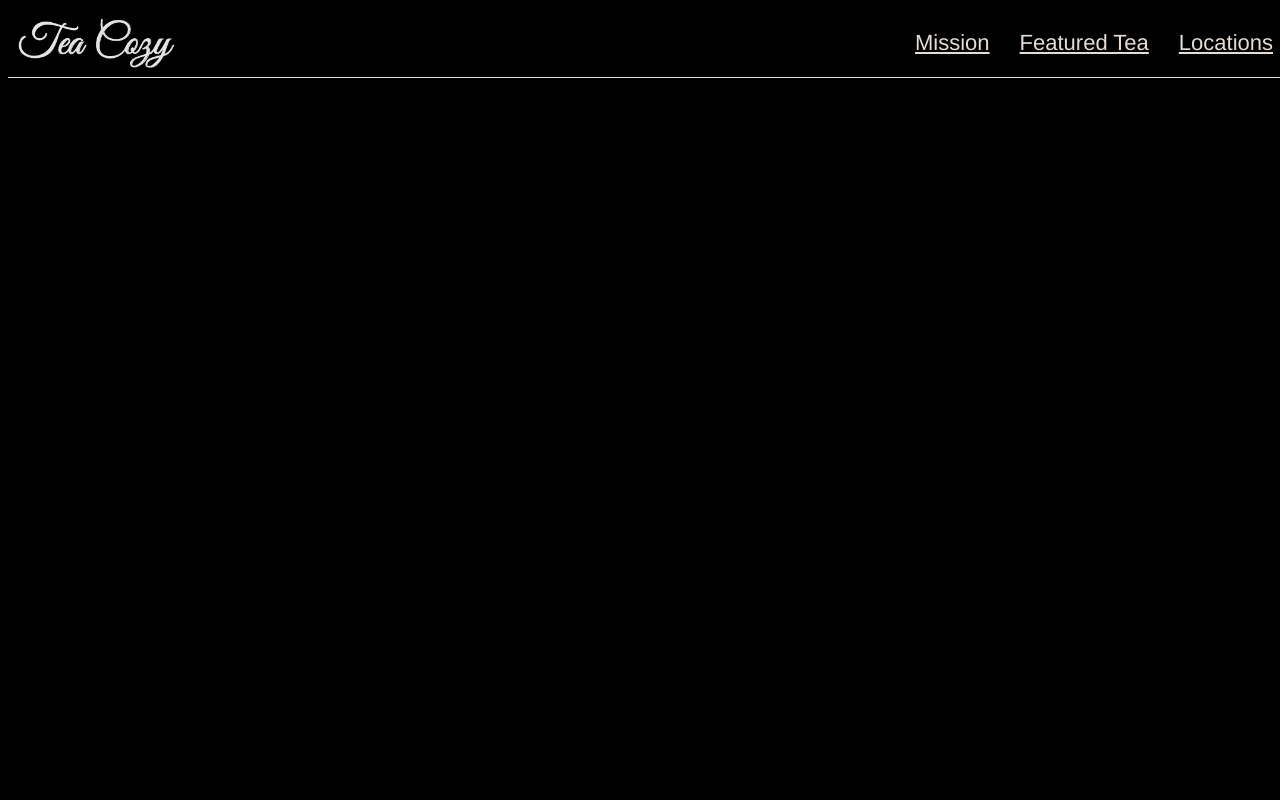
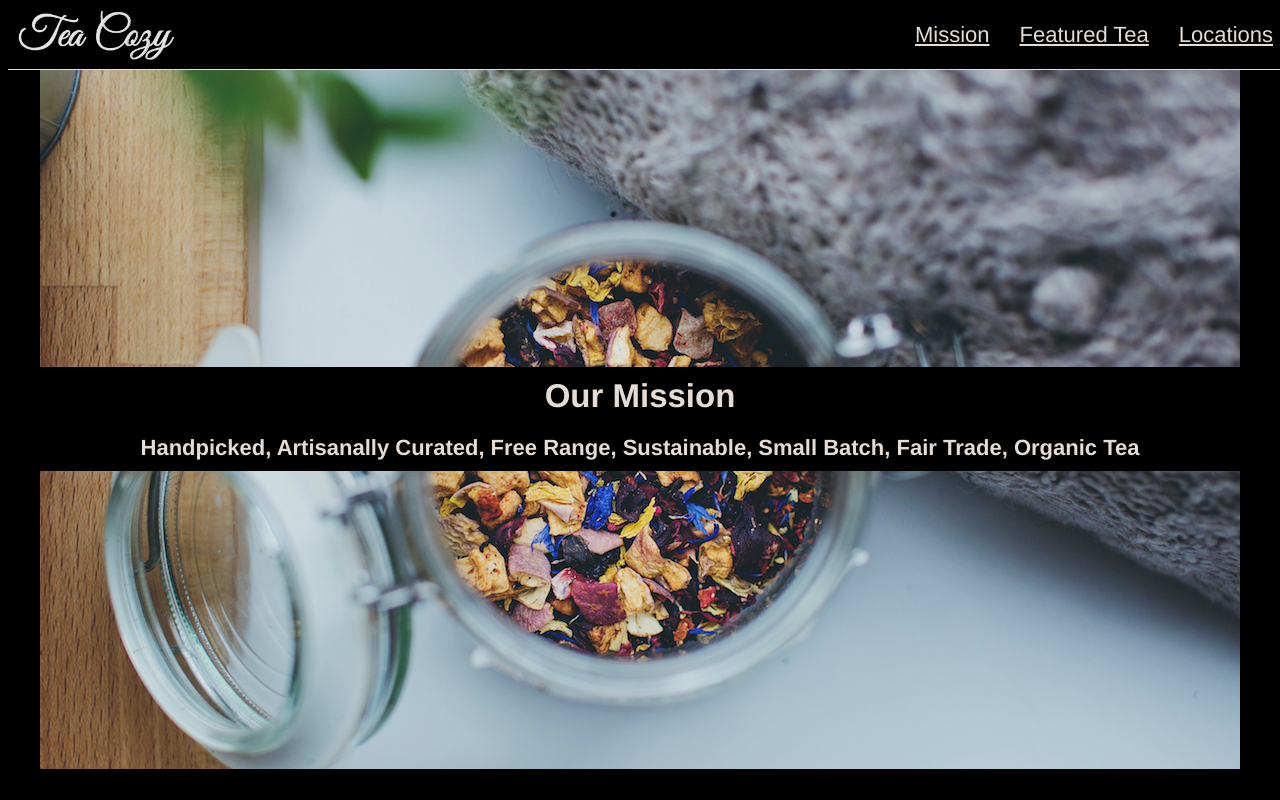
Before and after one commit to alehartl/Tea-Cozy, a plain HTML site: page index.html in a window 1280 px wide. Drawn offline with Linux system fonts and the light colour scheme.

Commit message:
Mission complete

```diff
--- a/index.html
+++ b/index.html
@@ -6,6 +6,7 @@
     <link href="./resources/style.css" type="text/css" rel="stylesheet">
   </head>
   <body>
+    <!-- Header -->
     <div class="header">
       <img src="./resources/images/img-tea-cozy-logo.png" alt="Tea Cozy Logo">
       <nav>
@@ -14,5 +15,13 @@
         <span class="navspan"><a href="#locations">Locations</a></span>
       </nav>
     </div>
+
+    <!-- Mission section -->
+    <div class="mission" id="mission">
+      <div class="statement">
+        <h2>Our Mission</h2>
+        <h4>Handpicked, Artisanally Curated, Free Range, Sustainable, Small Batch, Fair Trade, Organic Tea</h4>
+      </div>
+    </div>
   </body>
 </html>
--- a/resources/style.css
+++ b/resources/style.css
@@ -6,6 +6,7 @@
   opacity: .9;
 }
 
+/* Header */
 .header{
   height: 69px;
   width: 100%;
@@ -14,8 +15,10 @@
   position: fixed;
   justify-content: space-between;
   align-items: center;
-  z-index: 5;
-  flex-wrap: nowrap;
+  z-index: 15;
+  top: 0px;
+  overflow: scroll;
+  background-color: inherit;
 }
 
 .header img{
@@ -38,3 +41,28 @@
   padding: 0px 15px;
   flex-shrink: 0;
 }
+
+/* Mission */
+.mission{
+  display: flex;
+  justify-content: center;
+  align-items: center;
+  height: 700px;
+  width: 1200px;
+  background-image: url("./images/img-mission-background.jpg");
+  margin: 69px auto 0px auto;
+}
+
+.statement{
+  width: 1200px;
+  display: flex;
+  flex-direction: column;
+  justify-content: center;
+  background-color: black;
+  justify-content: center;
+  align-items: center;
+}
+
+.statement h2, h4{
+  margin: 10px 0px;
+}
```
